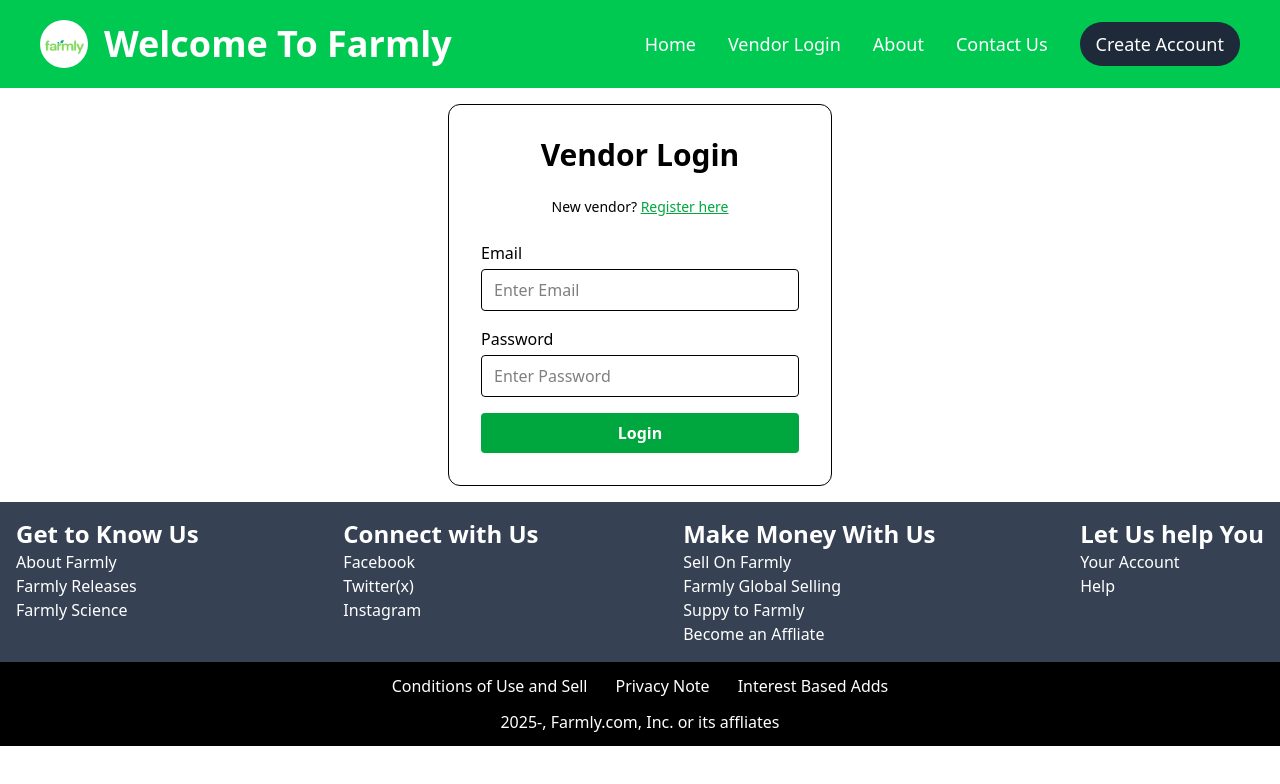
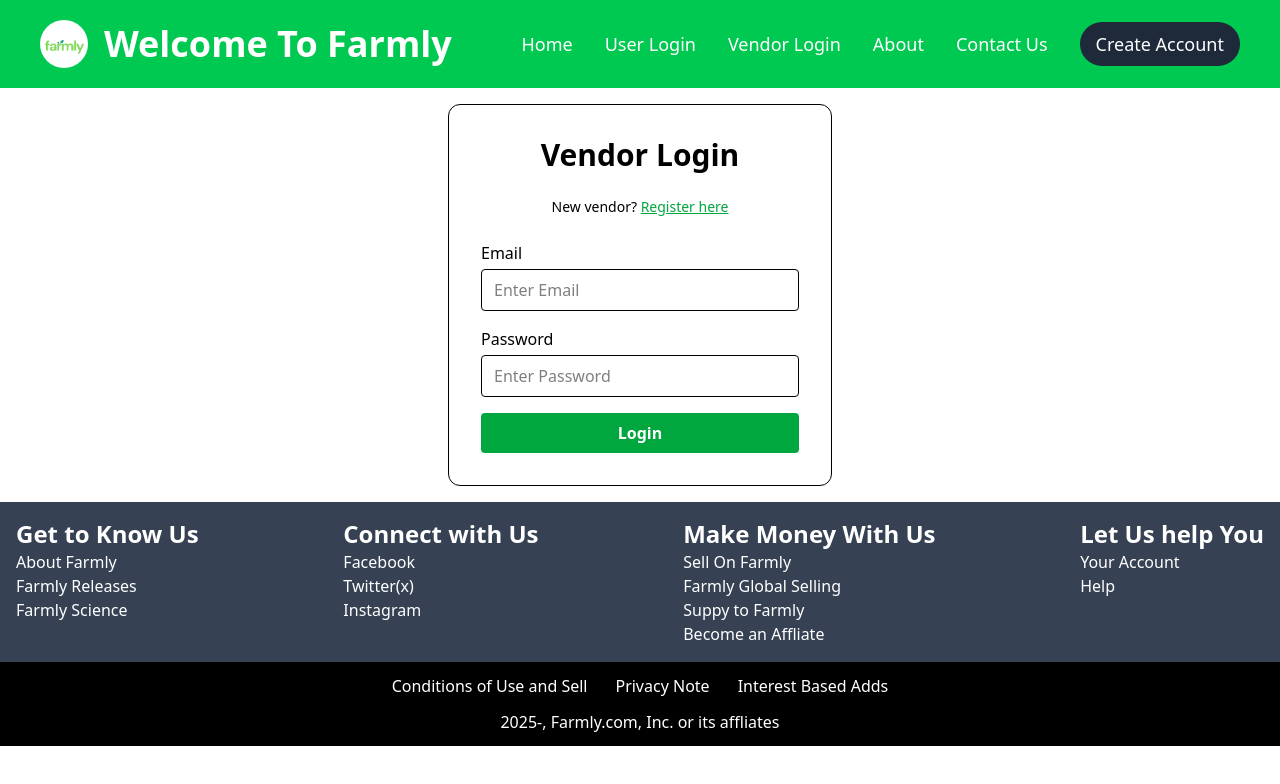
Before and after one commit to Sarat20/farmly, a React (Vite) app in the folder frontend/: page /login in a window 1280 px wide. Shown: the top 784 px of the page. Built offline with nearby package versions, Linux system fonts and the light colour scheme.

Commit message:
updated fronteng

```diff
--- a/frontend/src/App.jsx
+++ b/frontend/src/App.jsx
@@ -1,4 +1,3 @@
-// src/App.jsx
 import React from 'react';
 import { BrowserRouter as Router, Routes, Route } from 'react-router-dom';
 
@@ -11,8 +10,8 @@ import Contact from './components/Contact';
 import { UserProvider } from './context/UserContext';
 
 import Home from './pages/Home';
-import Login from './pages/Login';
-import Buyer from './pages/User';
+import Login from './pages/Login'; // Your existing Login component
+import Buyer from './pages/User'; // Renamed from Buyer to User for clarity if it's a layout
 import Cart from './pages/Cart';
 import Orders from './pages/Orders';
 import Product from './pages/Product';
@@ -30,8 +29,6 @@ import VendorProfile from './VendorPages/VendorProfile';
 import VendorLogout from './VendorPages/VendorLogout';
 import VendorSupport from './VendorPages/VendorSupport';
 
-
-
 import AddressManager from './pages/Address';
 import VendorOrder from './VendorPages/VendorOrder';
 import VendorPayment from './VendorPages/VendorPayment';
@@ -45,10 +42,11 @@ const App = () => {
           {/* Public Routes */}
           <Route path="/" element={<Home />} />
           <Route path="/login" element={<Login />} />
+          <Route path="/user/login" element={<Login />} /> {/* NEW: Route for User Login */}
           <Route path="/about" element={<About />} />
           <Route path="/contact-us" element={<Contact />} />
 
-          {/* Buyer Routes */}
+          {/* Buyer/User Routes */}
           <Route path="/user" element={<Buyer />}>
             <Route path="products" element={<Product />} />
             <Route path="products/:id" element={<ProductDetails />} />
@@ -57,7 +55,6 @@ const App = () => {
             <Route path="wishlist" element={<Wishlist />} />
             <Route path="logout" element={<UserLogout />} />
             <Route path="checkout" element={<Checkout />} />
-
             <Route path="addresses" element={<AddressManager />} />
           </Route>
 
@@ -71,9 +68,9 @@ const App = () => {
             <Route path="add-product" element={<VendorAddProduct />} />
             <Route path="profile" element={<VendorProfile />} />
             <Route path="logout" element={<VendorLogout />} />
-            <Route path="orders" element={<VendorOrder/>}/>
+            <Route path="orders" element={<VendorOrder />} />
             <Route path="support" element={<VendorSupport />} />
-            <Route path="payments" element={<VendorPayment/>}/>
+            <Route path="payments" element={<VendorPayment />} />
           </Route>
         </Routes>
         <Footer />
--- a/frontend/src/components/Navbar.jsx
+++ b/frontend/src/components/Navbar.jsx
@@ -1,7 +1,6 @@
 import React, { useState, useEffect } from 'react';
 import { NavLink, useNavigate, useLocation } from 'react-router-dom';
 import farmly_logo from '../assets/farmly_logo.png';
-// Removed FaShoppingCart, FaHeart as they are not used in this version
 
 const Navbar = () => {
     const navigate = useNavigate();
@@ -61,6 +60,11 @@ const Navbar = () => {
                     <NavLink to='/vendor/dashboard' className='text-base sm:text-lg hover:underline'>VendorHome</NavLink>
                 )}
 
+                {/* Show User Login if no one is logged in */}
+                {!isAuthenticated && (
+                    <NavLink to='/user/login' className='text-base sm:text-lg hover:underline'>User Login</NavLink> // Point to the new user login route
+                )}
+
                 {/* Show Vendor Login only if no one is logged in */}
                 {!isAuthenticated && (
                     <NavLink to='/vendor' className='text-base sm:text-lg hover:underline'>Vendor Login</NavLink>
@@ -74,15 +78,15 @@ const Navbar = () => {
                     <button
                         onClick={handleLogout}
                         className='px-3 py-1 sm:px-4 sm:py-2 text-white text-base sm:text-lg rounded-full
-                                   transition-transform duration-500 ease-in-out hover:scale-110 bg-red-600 hover:bg-red-700'
+                                        transition-transform duration-500 ease-in-out hover:scale-110 bg-red-600 hover:bg-red-700'
                     >
                         Logout
                     </button>
                 ) : (
                     <NavLink
-                        to='/login'
+                        to='/login' // This will take them to the general login/signup page as before
                         className='px-3 py-1 sm:px-4 sm:py-2 text-white text-base sm:text-lg rounded-full
-                                   transition-transform duration-500 ease-in-out hover:scale-110 bg-gray-800'
+                                        transition-transform duration-500 ease-in-out hover:scale-110 bg-gray-800'
                     >
                         Create Account
                     </NavLink>
```
